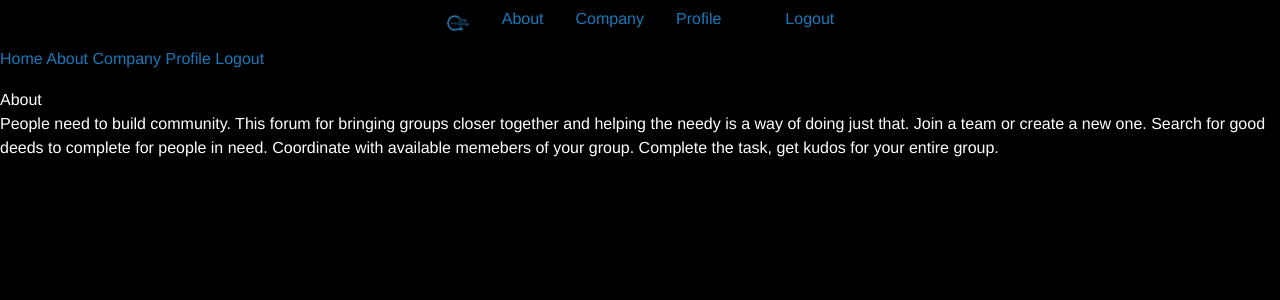
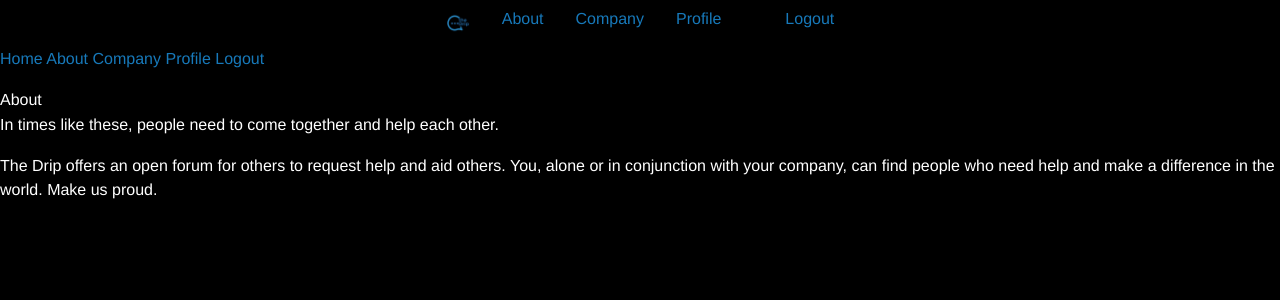
Before and after one commit to LukazDane/theDrip, a Flask app: page /about in a window 1280 px wide. Shown: the top 300 px of the page. Run offline with Flask 2, Linux system fonts and the light colour scheme; the visitor is signed in with stand-in values (Sample User, id 1); data comes from the database, SQL or seed files in the repository; some libraries are stand-ins or nearby versions.

Commit message:
Redid the About page

```diff
--- a/app/templates/about.html
+++ b/app/templates/about.html
@@ -4,9 +4,7 @@
 </div>
 <div id="about__wrapper-info">
   <div id="about__info">
-    People need to build community. This forum for bringing groups closer together and helping the needy is a way of doing just that.
-
-    Join a team or create a new one. Search for good deeds to complete for people in need. Coordinate with available memebers of your group. Complete the task, get kudos for your entire group.
+    <p>In times like these, people need to come together and help each other.</p> The Drip offers an open forum for others to request help and aid others. You, alone or in conjunction with your company, can find people who need help and make a difference in the world. Make us proud.
   </div>
 </div>
 {% endblock %}
```
